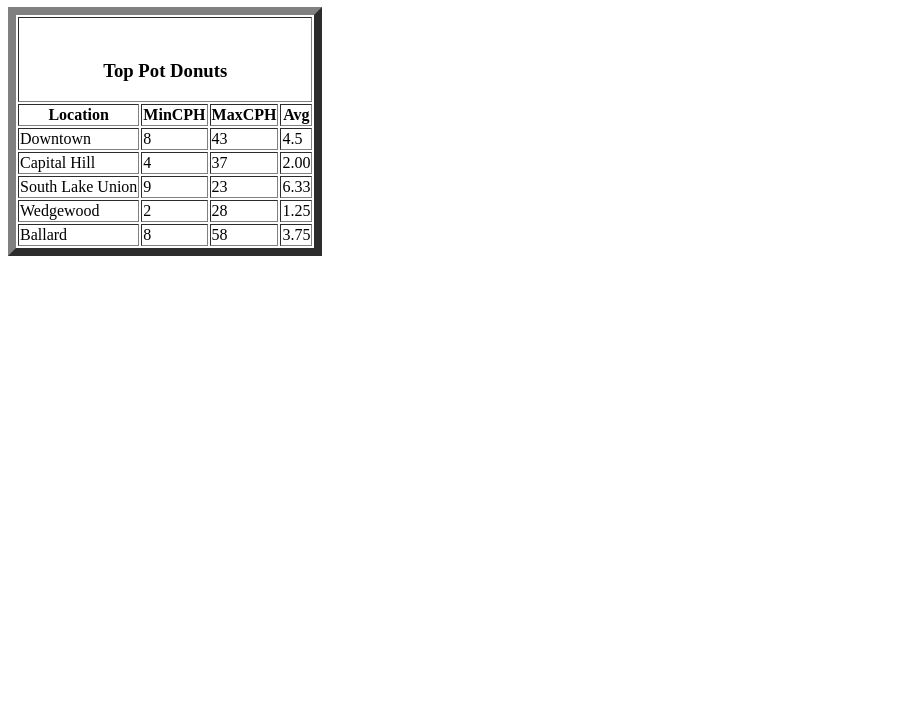
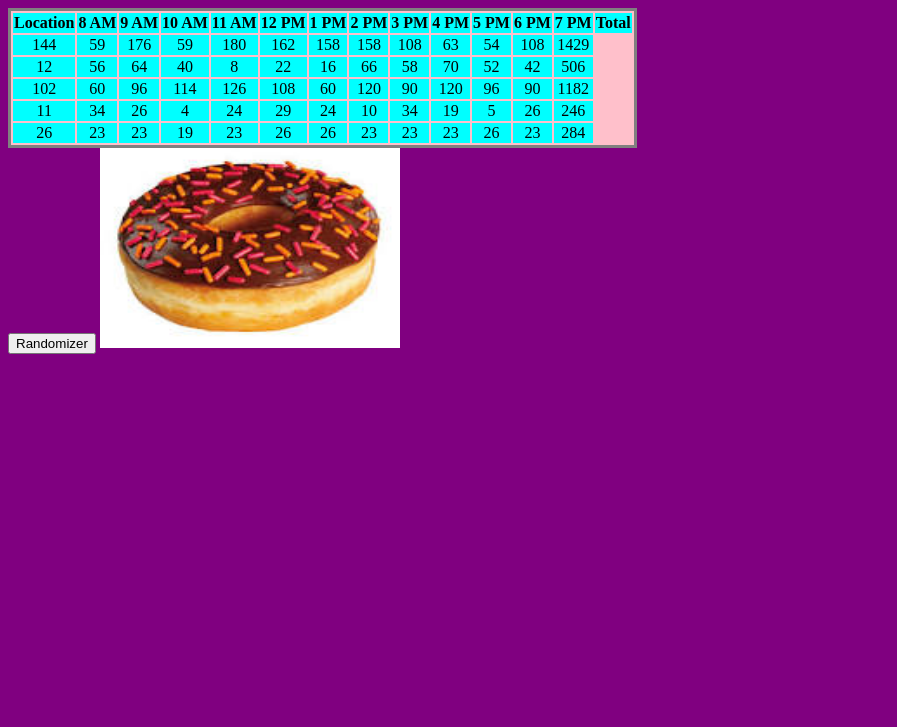
Before and after one commit to ronoh2001/donut_shop, a plain HTML site: page index.html in a window 1280 px wide. Shown: the part 73-800 px from the top of the page, without its empty margins (0-897 px from the left). Drawn offline with Linux system fonts and the light colour scheme.

Commit message:
cleaner js and html

```diff
--- a/donut.js
+++ b/donut.js
@@ -8,15 +8,23 @@ function donutShop(loc, minCPH, maxCPH, Avg) {
   this.randomCust = function() {
     return Math.floor(Math.random() * (this.maxCPH - this.minCPH) + this.minCPH);
   }
-  hourlyRandom = [];
-  this.AverageDonutsPerHour = function() {
-     for (i=0; i<11; i++)
-      return this.Avg * this.randomCust(i);
-    hourlyRandom.push(this.AverageDonutsPerHour);
+// var hourly = []
+// var sum = []
 
-  console.log(hourlyRandom);
-  }
-}
+//   this.donutsPerHour = function() {
+//      for (var i=0; i<11; i++) {
+//       var hourly = Math.round(this.randomCust()*this.Avg);
+//       this.hourlyDonuts.push(hourly);
+//       }
+//      }
+//      this.donutsPerDay = function () {
+//     var sum = 0;
+//     for (var i = 0; i < this.hourlyDonuts.length; i++) {
+//       sum += this.hourlyDonuts[i];
+//     }
+//     this.dailyDonuts.push(sum);
+//   }
+// }
 
   var Downtown = new donutShop('Downtown', 8, 43, 4.5);
   var capitalHill = new donutShop ('Capital Hill', 4, 37, 2.00);
@@ -78,33 +86,34 @@ function donutShop(loc, minCPH, maxCPH, Avg) {
      var td3 = document.createElement('td');
      var td4 = document.createElement('td');
      var td5 = document.createElement('td');
-     var td6 = document.createElement('td');
-     var td7 = document.createElement('td');
+     // var td6 = document.createElement('td');
+     // var td7 = document.createElement('td');
      var randomCust = donut.randomCust();
-     var AverageDonutsPerHour = donut.AverageDonutsPerHour();
-      console.log(randomCust);
+     // var donutsPerHour = donut.donutsPerHour();
+     //  console.log(randomCust);
 
      td1.textContent = donut.loc;
      td2.textContent = donut.minCPH;
      td3.textContent = donut.maxCPH;
      td4.textContent = donut.Avg;
      td5.textContent = randomCust;
-     td6.textContent = AverageDonutsPerHour;
-     td7.textContent = totalDonutsPerday;
+     // td6.textContent = AverageDonutsPerHour;
+     // td7.textContent = totalDonutsPerday;
 
      row.appendChild(td1);
      row.appendChild(td2);
  	   row.appendChild(td3);
      row.appendChild(td4);
      row.appendChild(td5);
-     row.appendChild(td6);
-     row.appendChild(td7);
+     // row.appendChild(td6);
+     // row.appendChild(td7);
 
 
      shopTable.appendChild(row);
    });
 
    document.body.appendChild(shopTable);
+ }
 
 // = ['Downtown', 'Capital Hill', 'South Lake Union', 'Wedgewood', 'Ballard'];
 // var
--- a/index.html
+++ b/index.html
@@ -1,75 +1,16 @@
 <!DOCTYPE html>
 <html>
-
 <head>
-
-	<link rel="stylesheet" href="text.css">
-
-	<title>The Donut Shop</title>
+  <title>donut_shop</title>
 
 </head>
 <body>
-<h1>The Donut Shop Productivity</h1>
-
-	<TABLE  BORDER="8">
-   <TR>
-      <TH COLSPAN="4">
-         <H3><BR>Top Pot Donuts</H3>
-      </TH>
-   </TR>
-	  <Th>Location</Th>
-	  <TH>MinCPH</TH>
-	  <TH>MaxCPH</TH>
-	  <TH>Avg</TH>
-
-		  <tr>
-			  <td>Downtown</td>
-			  <td>8</td>
-			  <td>43</td>
-			  <td>4.5</td>
-
-			</tr>
-
- 	  		<tr>
- 	  			<td>Capital Hill</td>
- 	  			<td>4</td>
- 	  			<td>37</td>
- 	  			<td>2.00</td>
- 	  		</tr>
-
- 	  		<tr>
- 	  			<td>South Lake Union</td>
- 	  			<td>9</td>
- 	  			<td>23</td>
- 	  			<td>6.33</td>
- 	  		</tr>
-
- 	  		<tr>
- 	  			<td>Wedgewood</td>
- 	  			<td>2</td>
- 	  			<td>28</td>
- 	  			<td>1.25</td>
- 	  		</tr>
-
-	 		<tr>
- 	  			<td>Ballard</td>
- 	  			<td>8</td>
- 	  			<td>58</td>
- 	  			<td>3.75</td>
- 	  		</tr>
-
-
-
-
-
-
-
-	<script src='donut.js'>
-
-	</script>
-
-
-
+<h1>Top Pot Donut Productivity</h1>
+<span id="container"></span>
+<script type="text/javascript" src="donut2.js"></script>
+<link rel="stylesheet" href="text.css">
+<button id="reset">Randomizer</button>
+<img id='donut' src="donut.jpg"/>
 
 </body>
 </html>
--- a/text.css
+++ b/text.css
@@ -0,0 +1,24 @@
+
+h1{
+	text-align: center;
+	font-family: Garamond;
+	font-style: white
+
+}
+table{
+	border-style: solid;
+	background-color: pink;
+}
+tr{
+	background-color: cyan;
+	text-align: center
+}
+body{
+	background-color: purple;
+}
+
+#donut{
+	text-align: center;
+	width: 300px;
+	height: 200px;
+}
```
Also changed, not shown: 1 other file.
